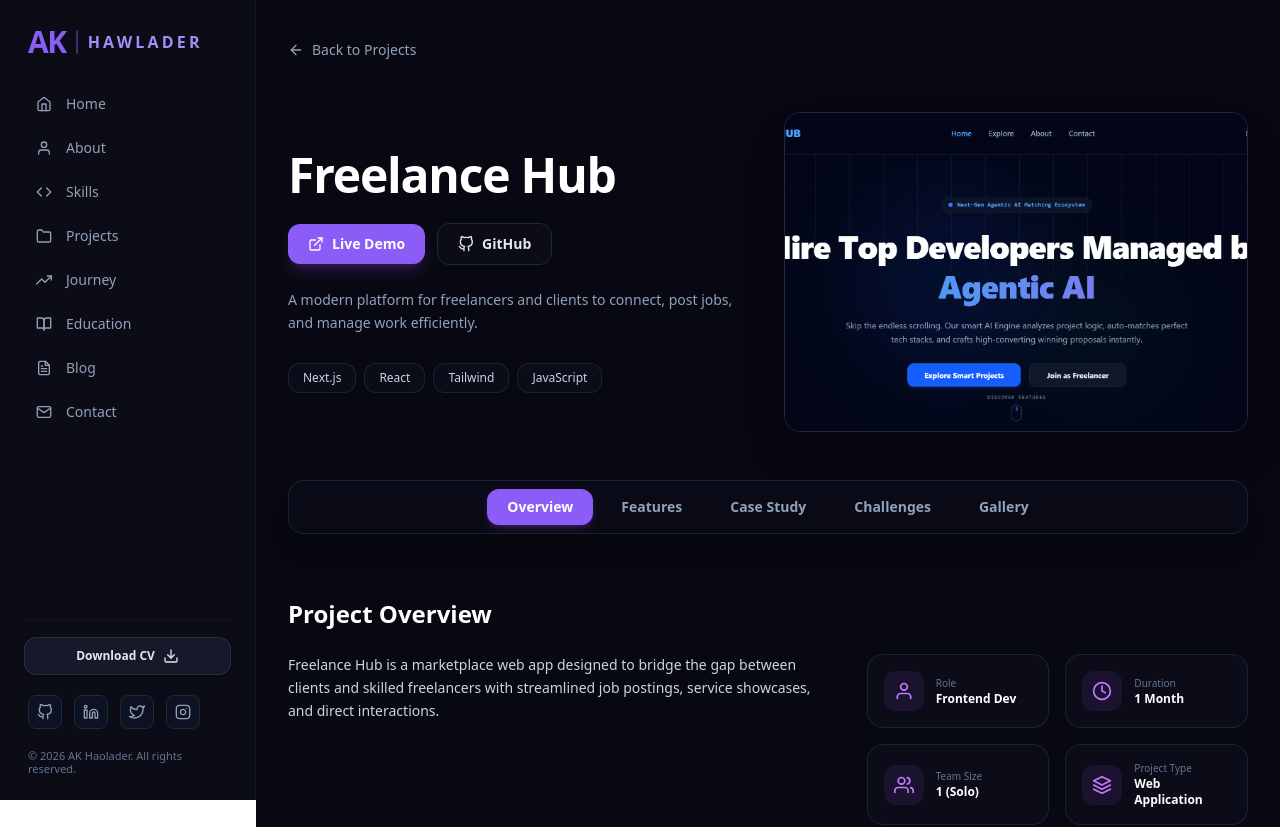
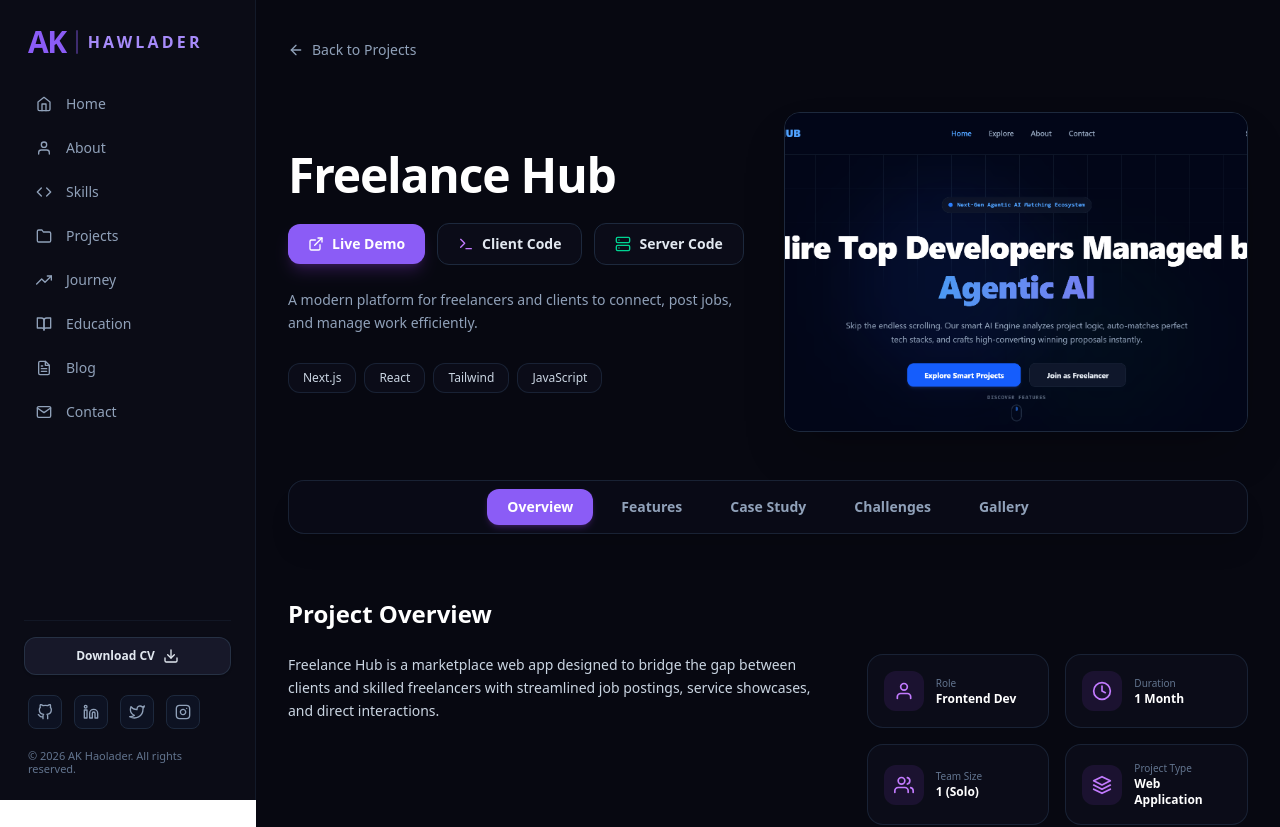
Before and after one commit to Haolader91/my-portfolio, a Next.js app: page /projects/1 in a window 1280 px wide. Shown: the top 827 px of the page. Built offline with nearby package versions, Linux system fonts and the light colour scheme.

Commit message:
feat: add dynamic client/server github links & update project details page

```diff
--- a/src/app/projects/[id]/page.tsx
+++ b/src/app/projects/[id]/page.tsx
@@ -9,7 +9,6 @@ import { Project } from "@/types/project";
 import {
   FiArrowLeft,
   FiExternalLink,
-  FiGithub,
   FiUser,
   FiClock,
   FiUsers,
@@ -24,6 +23,8 @@ import {
   FiCloud,
   FiImage,
   FiX,
+  FiServer,
+  FiTerminal,
 } from "react-icons/fi";
 
 const projectsData = projectsDataRaw as Project[];
@@ -94,6 +95,7 @@ export default function ProjectDetailsPage() {
 
             {/* CTA Buttons */}
             <div className="flex flex-wrap items-center gap-3">
+              {project.liveUrl && (
                 <a
                   href={project.liveUrl}
                   target="_blank"
@@ -103,16 +105,33 @@ export default function ProjectDetailsPage() {
                   <FiExternalLink className="w-4 h-4" />
                   <span>Live Demo</span>
                 </a>
+              )}
 
+              {/* Client Code Link */}
+              {project.clientGithub && (
                 <a
-                href={project.githubUrl}
+                  href={project.clientGithub}
                   target="_blank"
                   rel="noopener noreferrer"
                   className="inline-flex items-center gap-2 bg-[#0b0c18] hover:bg-slate-800 text-slate-200 border border-slate-800 hover:border-slate-700 font-semibold text-xs sm:text-sm px-5 py-2.5 rounded-xl transition-all active:scale-95"
                 >
-                <FiGithub className="w-4 h-4" />
-                <span>GitHub</span>
+                  <FiTerminal className="w-4 h-4 text-purple-400" />
+                  <span>Client Code</span>
                 </a>
+              )}
+
+              {/* Server Code Link (Dynamically Renders only if exists) */}
+              {project.serverGithub && (
+                <a
+                  href={project.serverGithub}
+                  target="_blank"
+                  rel="noopener noreferrer"
+                  className="inline-flex items-center gap-2 bg-[#0b0c18] hover:bg-slate-800 text-slate-200 border border-slate-800 hover:border-slate-700 font-semibold text-xs sm:text-sm px-5 py-2.5 rounded-xl transition-all active:scale-95"
+                >
+                  <FiServer className="w-4 h-4 text-emerald-400" />
+                  <span>Server Code</span>
+                </a>
+              )}
             </div>
 
             <p className="text-slate-400 text-xs sm:text-sm leading-relaxed">
@@ -121,7 +140,7 @@ export default function ProjectDetailsPage() {
 
             {/* Tech Badges */}
             <div className="flex flex-wrap gap-2 pt-1">
-              {project.tags.map((tech, idx) => (
+              {project.tags?.map((tech, idx) => (
                 <span
                   key={idx}
                   className="px-3.5 py-1.5 rounded-xl text-xs font-medium bg-[#0b0c18] text-slate-300 border border-slate-800/80"
@@ -243,7 +262,7 @@ export default function ProjectDetailsPage() {
           </h2>
 
           <div className="grid grid-cols-1 sm:grid-cols-2 lg:grid-cols-3 gap-4">
-            {project.features.map((feat, idx) => (
+            {project.features?.map((feat, idx) => (
               <div
                 key={idx}
                 className="bg-[#0b0c18] border border-slate-800/80 rounded-2xl p-5 space-y-3 hover:border-purple-500/30 transition-all"
@@ -344,7 +363,7 @@ export default function ProjectDetailsPage() {
                 <span>Challenges</span>
               </h3>
               <ul className="space-y-3 text-xs sm:text-sm text-slate-300">
-                {project.challenges.map((item, idx) => (
+                {project.challenges?.map((item, idx) => (
                   <li key={idx} className="flex items-start gap-2.5">
                     <span className="text-red-400 font-bold">✕</span>
                     <span>{item}</span>
@@ -359,7 +378,7 @@ export default function ProjectDetailsPage() {
                 <span>Solutions</span>
               </h3>
               <ul className="space-y-3 text-xs sm:text-sm text-slate-300">
-                {project.solutions.map((item, idx) => (
+                {project.solutions?.map((item, idx) => (
                   <li key={idx} className="flex items-start gap-2.5">
                     <span className="text-emerald-400 font-bold">✓</span>
                     <span>{item}</span>
@@ -378,7 +397,7 @@ export default function ProjectDetailsPage() {
           </h2>
 
           <div className="grid grid-cols-1 sm:grid-cols-2 lg:grid-cols-3 gap-6">
-            {project.gallery.map((imgSrc, idx) => {
+            {project.gallery?.map((imgSrc, idx) => {
               const cleanSrc = formatImagePath(imgSrc);
               return (
                 <div
--- a/src/data/projects.json
+++ b/src/data/projects.json
@@ -7,7 +7,8 @@
     "tags": ["Next.js", "React", "Tailwind", "JavaScript"],
     "image": "/projects/freelancehub/freelancehub.png",
     "liveUrl": "https://freelance-hub-ochre-five.vercel.app",
-    "githubUrl": "https://github.com",
+    "clientGithub": "https://github.com/Haolader91/freelance-hub",
+    "serverGithub": "https://github.com/Haolader91/FreelanceHub-server",
     "role": "Frontend Dev",
     "duration": "1 Month",
     "teamSize": "1 (Solo)",
@@ -50,7 +51,8 @@
     "title": "The Literary Nook",
     "image": "/projects/literary-nook/literary-nook.png",
     "liveUrl": "https://the-literary-nook.vercel.app",
-    "githubUrl": "https://github.com/Haolader91/literary-nook",
+    "clientGithub": "https://github.com/Haolader91/the-literary-nook",
+    "serverGithub": "https://github.com/Haolader91/the-literary-nook-server",
     "description": "An interactive literary haven for book lovers to explore curated collections, manage personal reading lists, and participate in community book discussions.",
     "overview": "The Literary Nook is a modern web application designed for passionate readers. It solves the issue of messy reading logs and fragmented book communities by providing a seamless, aesthetic platform where users can discover new releases, filter books by genre, track their reading journey, and engage in book club discussions with an intuitive dark-themed UI.",
     "role": "Frontend Developer",
@@ -102,7 +104,8 @@
     "title": "TicketBari",
     "image": "/projects/ticket-bari/ticket-bari.png",
     "liveUrl": "https://ticket-bari-client-weld.vercel.app/",
-    "githubUrl": "https://github.com/Haolader91/ticket-bari-client",
+    "clientGithub": "https://github.com/Haolader91/ticket-bari-client",
+    "serverGithub": "https://github.com/Haolader91/ticket-bari-server",
     "description": "An all-in-one online ticket booking and reservation platform designed for seamless route searching, seat selection, and instant booking management.",
     "overview": "TicketBari is a modern web application built to streamline travel ticketing and seat reservations. It eliminates long queues and complex booking flows by offering users an intuitive, step-by-step ticket selection interface, real-time seat availability updates, interactive seat mapping, and integrated ticket management—all packaged in a sleek, responsive UI.",
     "role": "Frontend Developer",
@@ -161,7 +164,8 @@
     "title": "StudyNook",
     "image": "/projects/studynook/studynook.png",
     "liveUrl": "https://assignment-nine-ten-sepia.vercel.app/",
-    "githubUrl": "https://github.com/Haolader91/studynook-client",
+    "clientGithub": "https://github.com/Haolader91/assignment-eight",
+    "serverGithub": "https://github.com/Haolader91/assignment-nine-server",
     "description": "An interactive study space and library slot reservation platform designed for students to easily find, reserve, and manage quiet study sessions.",
     "overview": "StudyNook is a web application built to streamline library space and study room reservations. It solves the issue of seat availability and crowded reading spaces by enabling students to browse study hubs, check real-time slot availability, reserve seats in advance, and track their booked study hours through a clean, modern interface.",
     "role": "Frontend Developer",
@@ -222,8 +226,8 @@
     "category": "Next.js",
     "tags": ["Next.js", "Tailwind", "MongoDB"],
     "image": "/projects/skillsphere/skillsphere.png",
-    "liveUrl": "https://example.com",
-    "githubUrl": "https://github.com",
+    "liveUrl": "https://assignment-eight-w78e.vercel.app",
+    "clientGithub": "https://github.com/Haolader91/-assignment-eight",
     "role": "Full Stack Dev",
     "duration": "2 Months",
     "teamSize": "1 (Solo)",
@@ -267,8 +271,8 @@
     "category": "React",
     "tags": ["React", "Tailwind", "Node.js"],
     "image": "/projects/keenkeeper/keenkeeper.png",
-    "liveUrl": "https://example.com",
-    "githubUrl": "https://github.com",
+    "liveUrl": "https://my-assignment-seventh.netlify.app",
+    "clientGithub": "https://github.com/Haolader91/Assignment-Seven",
     "role": "Frontend Dev",
     "duration": "1 Month",
     "teamSize": "1 (Solo)",
--- a/src/types/project.ts
+++ b/src/types/project.ts
@@ -11,7 +11,8 @@ export interface Project {
   overview: string;
   image: string;
   liveUrl: string;
-  githubUrl: string;
+  clientGithub: string;
+  serverGithub: string;
   tags: string[];
   role: string;
   duration: string;
```
Lines whose indentation alone changed are shown as unchanged.
